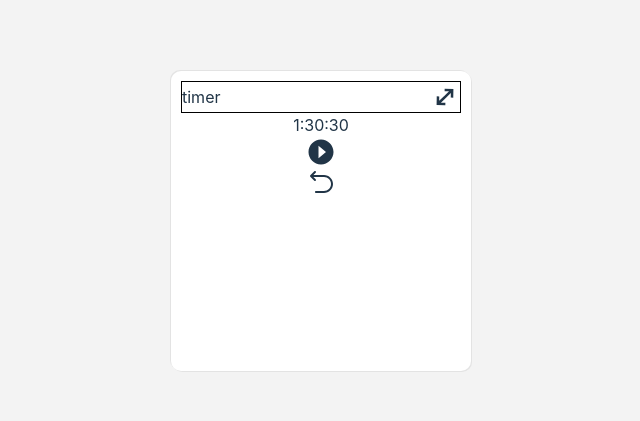
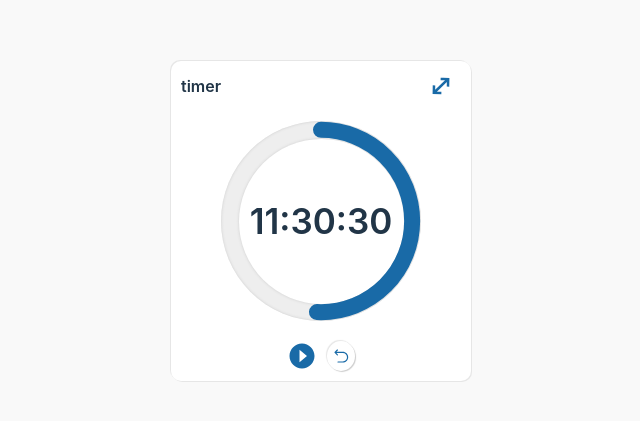
Before and after one commit to Mohanadfarid/TimeManager, a React (Vite) app: page / in a window 1280 px wide. Shown: the part 179-600 px from the top of the page, without its empty margins (319-959 px from the left). Built offline with nearby package versions, Linux system fonts and the light colour scheme.

Commit message:
finished styling the timer card component

```diff
--- a/src/App.tsx
+++ b/src/App.tsx
@@ -3,7 +3,7 @@ import Timer from "./components/timer/Timer";
 
 function App() {
   return <>
-  <Timer name="timer" hours={1} minutes={30} seconds={30}  />
+  <Timer name="timer" hours={11} minutes={30} seconds={30}  />
   </>;
 }
 
--- a/src/components/CircularProgressBar/CircularProgressBar.scss
+++ b/src/components/CircularProgressBar/CircularProgressBar.scss
@@ -4,7 +4,7 @@
   position: relative;
 
   .circular-progress-bar {
-    margin: 20px auto; // remove later just to be able to see
+    margin: 20px auto;
     position: relative;
     width: 200px;
     height: 200px;
--- a/src/components/timer/Timer.tsx
+++ b/src/components/timer/Timer.tsx
@@ -5,6 +5,7 @@ import { BiSolidCaretRightCircle } from "react-icons/bi";
 import { CgExpand } from "react-icons/cg";
 import { GrContract } from "react-icons/gr";
 import "./timer.scss";
+import CircularProgressBar from "../CircularProgressBar/CircularProgressBar";
 interface TimerProps {
   name: string;
   hours: number;
@@ -43,12 +44,16 @@ const Timer: FunctionComponent<TimerProps> = ({
         <p>{name}</p>
         <i onClick={handleToggleFullScreen}>{toggleFullScreenButton}</i>
       </div>
-      <div>
-        {hours}:{minutes}:{seconds}
-      </div>
-      <div>
+
+      <CircularProgressBar totalSeconds={1000} passedSeconds={500}>
+        <p className="timer-card__time">
+          {hours}:{minutes}:{seconds}
+        </p>
+      </CircularProgressBar>
+
+      <div className="timer-card__controlles">
         <i onClick={handleTogglePause}>{togglePauseButton}</i>
-        <i>
+        <i className="reset-button">
           <RxReset />
         </i>
       </div>
--- a/src/components/timer/timer.scss
+++ b/src/components/timer/timer.scss
@@ -1,6 +1,7 @@
 @import "../../styles/variables.scss";
 
 .timer-card {
+  transform: scale();
   background-color: white;
   border-radius: 10px;
   padding: 10px;
@@ -8,23 +9,55 @@
 
   //   remove later
   width: 300px;
-  height: 300px;
   //reomve the above
 
   box-shadow: 1px 1px rgba(211, 211, 211, 0.5),
     -1px -1px rgba(211, 211, 211, 0.5);
-  transition: all 0.3s;
+  transition: transform 0.3s;
 
   &:hover {
-    background-color: $light-grey;
+    background-color: $hoverd-grey;
     transform: translateY(-5px);
-    transition: transform 0.3s;
+
+    .inner {
+      background-color: $hoverd-grey;
+    }
   }
 
   &__header {
-    border: 1px solid black;
     display: flex;
     justify-content: space-between;
     align-items: center;
+    font-weight: 600;
+  }
+
+  &__time{
+    font-size: 35px;
+    font-weight: 600;
+  }
+
+  &__controlles {
+    display: flex;
+    justify-content: center;
+  }
+
+  i {
+    cursor: pointer;
+    color: $main-blue;
+    margin: 0 5px;
+    :hover {
+      opacity: 0.9;
+    }
+  }
+
+  .reset-button {
+    border-radius: 50%;
+    padding: 5px;
+    font-size: 18px;
+    box-shadow: 1px 1px 1px rgba(0, 0, 0, 0.2), -1px -1px 1px rgba(0, 0, 0, 0.1);
+
+    &:hover {
+      background-color: $dark-grey;
+    }
   }
 }
--- a/src/styles/variables.scss
+++ b/src/styles/variables.scss
@@ -1,3 +1,5 @@
 $main-blue: #196aa7;
-$dark-grey: #606060;
-$light-grey: #f3f3f3;
+
+$light-grey: #f9f9f9;
+$dark-grey: #eeeeee;
+$hoverd-grey: #f7f7f7;
```
